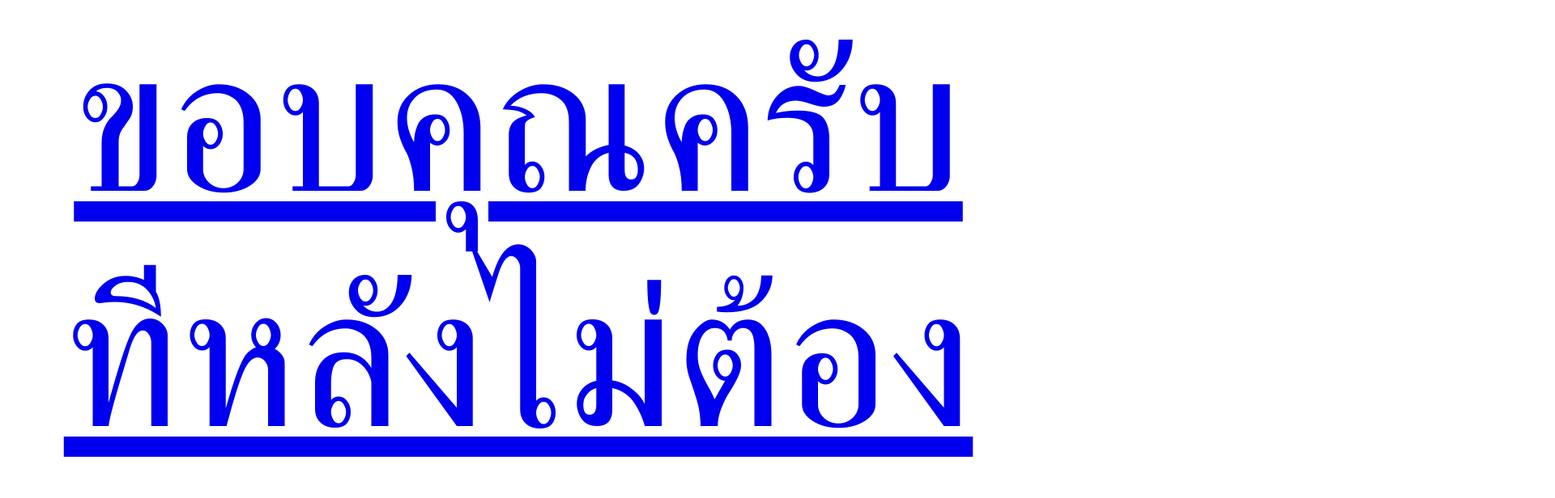
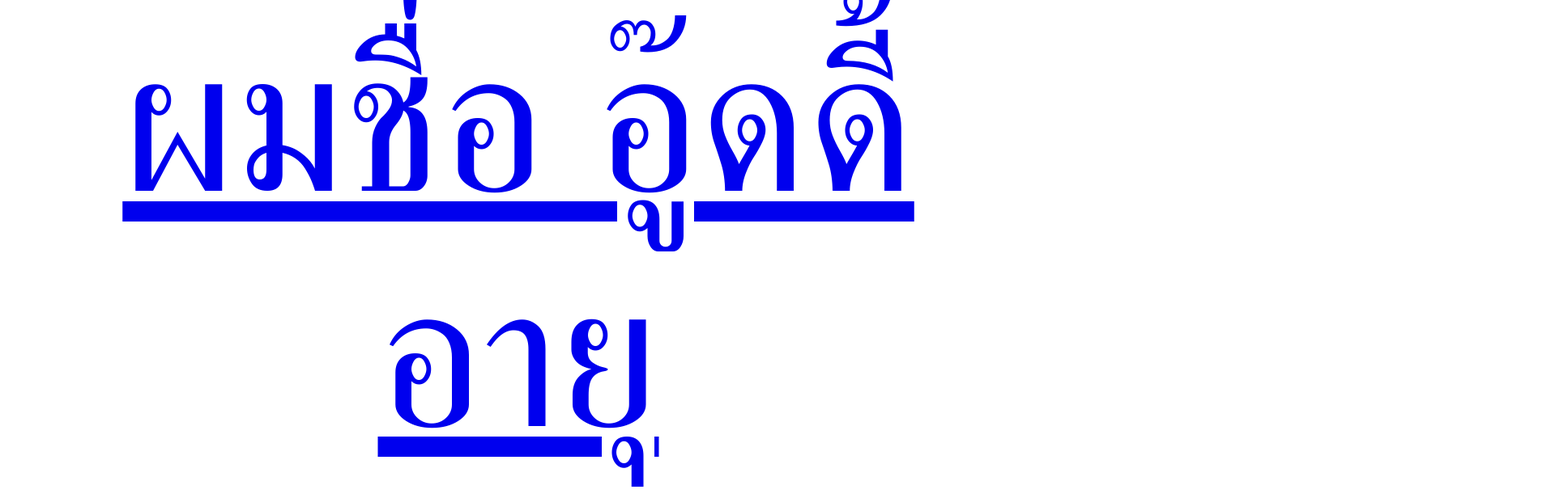
Before and after one commit to auddyza13/auddyza13.github.io, a plain HTML site: page index.html in a window 1280 px wide. Shown: the top 616 px of the page at 81% size, 1920 px wide, since content can reach past the window. Drawn offline with Linux system fonts and the light colour scheme.

Commit message:
กวนตีนคนในดิส

```diff
--- a/index.html
+++ b/index.html
@@ -6,6 +6,6 @@
 		</head>
 		<body>
             <script src="script.js"></script>
-            <div class="troll"><a href="https://www.youtube.com/watch?v=dQw4w9WgXcQ">ขอบคุณครับทีหลังไม่ต้องส่งมาแล้ว ( ͡• ͜ʖ ͡•)</a></div>
+            <div class="troll"><a href="https://www.youtube.com/watch?v=dQw4w9WgXcQ">ผมชื่อ อู๊ดดี้ อายุ 3.6055512754639892931192212674705 ยกกำลัง 2</a></div>
         </body>
 </html>
```
